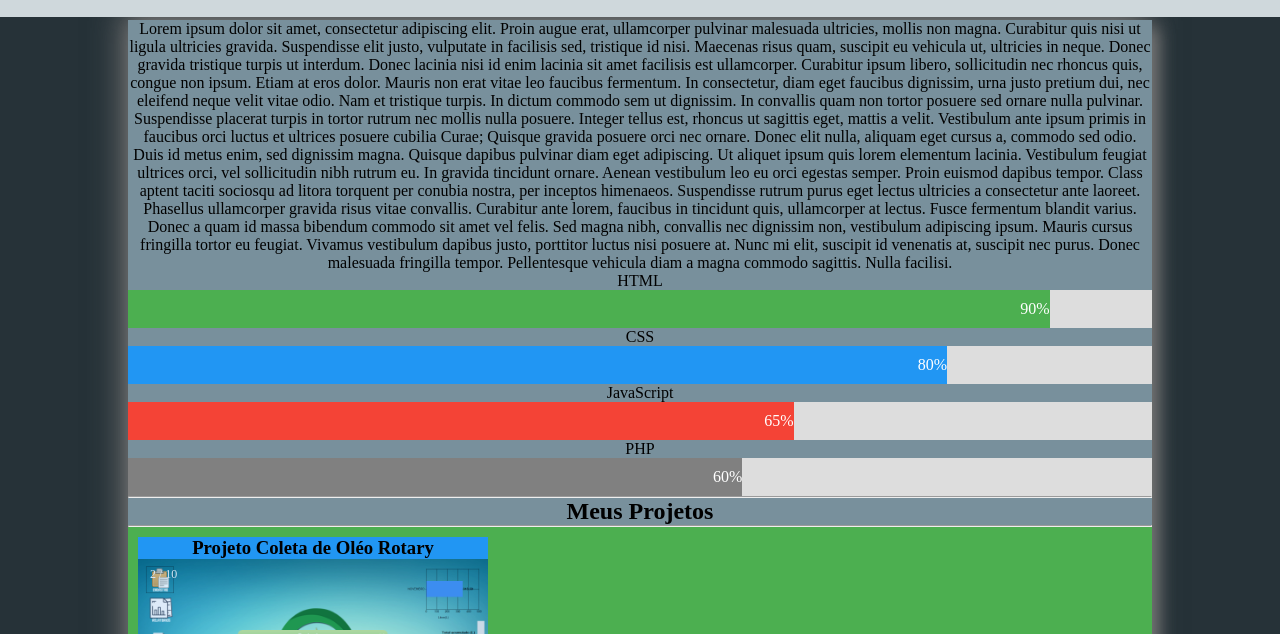
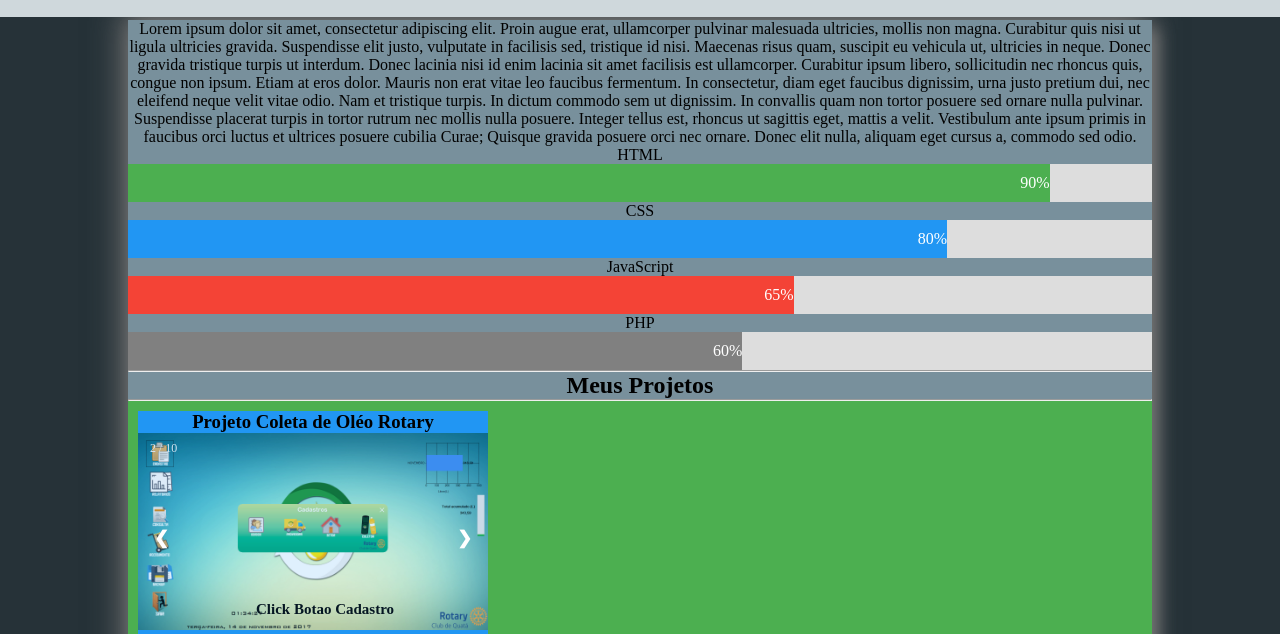
Before and after one commit to KaikOliveira/KaikOliveira.github.io, a plain HTML site: page index.html in a window 1280 px wide. Shown: the part 108-742 px from the top of the page. Drawn offline with Linux system fonts and the light colour scheme.

Commit message:
-1 lorem

```diff
--- a/index.html
+++ b/index.html
@@ -29,9 +29,7 @@
   <p>
   Lorem ipsum dolor sit amet, consectetur adipiscing elit. Proin augue erat, ullamcorper pulvinar malesuada ultricies, mollis non magna. Curabitur quis nisi ut ligula ultricies gravida. Suspendisse elit justo, vulputate in facilisis sed, tristique id nisi. Maecenas risus quam, suscipit eu vehicula ut, ultricies in neque. Donec gravida tristique turpis ut interdum. Donec lacinia nisi id enim lacinia sit amet facilisis est ullamcorper. Curabitur ipsum libero, sollicitudin nec rhoncus quis, congue non ipsum. Etiam at eros dolor. Mauris non erat vitae leo faucibus fermentum. In consectetur, diam eget faucibus dignissim, urna justo pretium dui, nec eleifend neque velit vitae odio. Nam et tristique turpis. In dictum commodo sem ut dignissim. In convallis quam non tortor posuere sed ornare nulla pulvinar. Suspendisse placerat turpis in tortor rutrum nec mollis nulla posuere. Integer tellus est, rhoncus ut sagittis eget, mattis a velit. Vestibulum ante ipsum primis in faucibus orci luctus et ultrices posuere cubilia Curae; Quisque gravida posuere orci nec ornare. Donec elit nulla, aliquam eget cursus a, commodo sed odio.
   </p>
-  <p>
-  Duis id metus enim, sed dignissim magna. Quisque dapibus pulvinar diam eget adipiscing. Ut aliquet ipsum quis lorem elementum lacinia. Vestibulum feugiat ultrices orci, vel sollicitudin nibh rutrum eu. In gravida tincidunt ornare. Aenean vestibulum leo eu orci egestas semper. Proin euismod dapibus tempor. Class aptent taciti sociosqu ad litora torquent per conubia nostra, per inceptos himenaeos. Suspendisse rutrum purus eget lectus ultricies a consectetur ante laoreet. Phasellus ullamcorper gravida risus vitae convallis. Curabitur ante lorem, faucibus in tincidunt quis, ullamcorper at lectus. Fusce fermentum blandit varius. Donec a quam id massa bibendum commodo sit amet vel felis. Sed magna nibh, convallis nec dignissim non, vestibulum adipiscing ipsum. Mauris cursus fringilla tortor eu feugiat. Vivamus vestibulum dapibus justo, porttitor luctus nisi posuere at. Nunc mi elit, suscipit id venenatis at, suscipit nec purus. Donec malesuada fringilla tempor. Pellentesque vehicula diam a magna commodo sagittis. Nulla facilisi.
-  </p>
+
 </div>
 
     <div name="dConhecimento">
```
